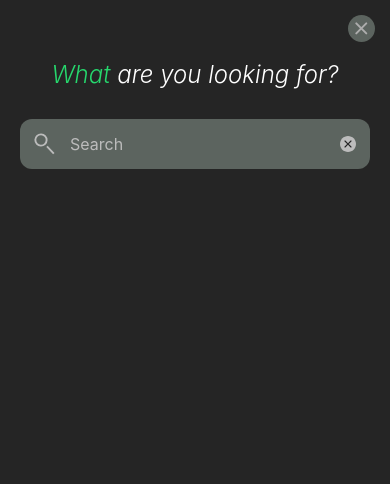
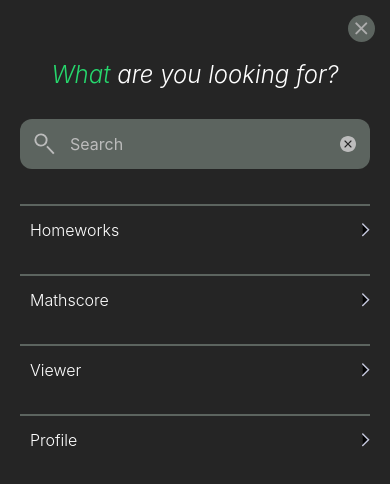
Before and after one commit to huferr/math-viewer, a React Native app: screen /dashboard in a window 390 px wide. Both pictures are taken after a click on the element 55 px from the left and 55 px from the top of the page. Shown: the top 484 px of the page. Built offline with nearby package versions, Linux system fonts and the light colour scheme.

Commit message:
feat: search pages on dashboard

```diff
--- /dev/null
+++ b/src/data/searchOptions.tsx
@@ -0,0 +1,22 @@
+export interface DashboardSearchOptions {
+    title: string,
+    navigateTo: string,
+}
+
+export const dashboardSearchOptions: DashboardSearchOptions[] = [
+  {
+    title: "Homeworks",
+    navigateTo: "homeworks"
+  },
+  {
+    title: "Mathscore",
+    navigateTo: "mathscore"
+  }, {
+    title: "Viewer",
+    navigateTo: "viewer"
+  },
+  {
+    title: "Profile",
+    navigateTo: "profile"
+  }
+];
--- a/src/pages/Dashboard/Dashboard.screen.tsx
+++ b/src/pages/Dashboard/Dashboard.screen.tsx
@@ -1,11 +1,13 @@
 import React, { useState } from "react";
 import { useNavigation } from "@react-navigation/core";
 import { ProfileIcon, SearchIcon } from "../../assets/icons";
-import { BigCard, FullPage, Input, ModalFullHeight } from "../../components";
+import { BigCard, FullPage, Input, ModalFullHeight, OptionList } from "../../components";
 import { menuOptions } from "../../data";
 import { NavigateTo } from "../../services";
 import { HeadingSmall } from "../../styles";
 import { Button, Card, CardWrapper, Header } from "./Dashboard.styles";
+import { FlatList } from "react-native";
+import { DashboardSearchOptions, dashboardSearchOptions } from "../../data/searchOptions";
 
 export const Dashboard: React.FC = () => {
 
@@ -13,11 +15,23 @@ export const Dashboard: React.FC = () => {
   const goToProfile = () => NavigateTo("profile", navigation, {});
 
   const [openSearchModal, setOpenSearchModal] = useState(false);
+  const [searchValue, setSearchValue] = useState("");
 
   const chooseMenu = (id: string) => {
     // if (id === "viewer") console.log("viewer");
     if (id === "homeworks") NavigateTo("homeworks", navigation, {});
   };
+
+  const quickSearch = (array: DashboardSearchOptions[], search: string ) =>
+    array.filter((item) => item.title.toLocaleLowerCase().includes(String(search.toLocaleLowerCase())));
+
+
+  const onPressSearchItem = (navigateTo: string) => {
+    NavigateTo(navigateTo, navigation, {});
+    setOpenSearchModal(false);
+  };
+
+  const renderSearchItem = (item: DashboardSearchOptions) => <OptionList hasArrow content={item.title} onPress={() => onPressSearchItem(item.navigateTo)} />;
 
   const HelloUser = (
     <HeadingSmall bold>
@@ -75,7 +89,12 @@ export const Dashboard: React.FC = () => {
           are you looking for?
           </HeadingSmall>
         </HeadingSmall>
-        <Input type="search" placeholder="Search"/>
+        <Input type="search" placeholder="Search" value={searchValue} onChangeText={setSearchValue} />
+        <FlatList
+          data={quickSearch(dashboardSearchOptions, searchValue)}
+          renderItem={(t) => renderSearchItem(t.item)}
+          keyExtractor={(item) => item.title}
+        />
       </ModalFullHeight>
     </FullPage>
   );
```
